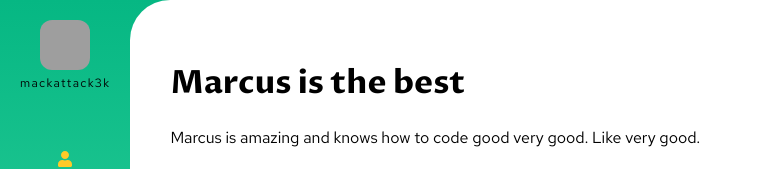
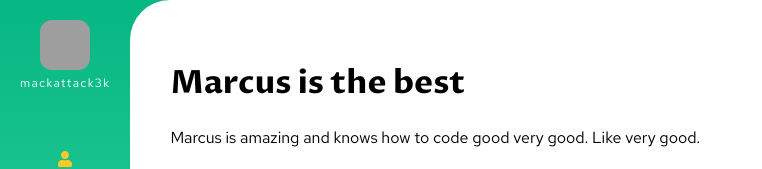
Before and after one commit to mackattack3k/me, a React (Create React App) app: page / in a window 1280 px wide. Shown: the top 169 px of the page, without its empty margins (0-762 px from the left). Built offline with nearby package versions, Linux system fonts and the light colour scheme; grey boxes are pictures that could not be loaded; what i18next-xhr-backend would draw is missing.

Commit message:
Inverted color for profile text

```diff
--- a/src/features/profile/components/ProfileBadge.jsx
+++ b/src/features/profile/components/ProfileBadge.jsx
@@ -21,7 +21,7 @@ const ProfileText = styled.div`
   margin: 5px 0;
   font-size: 12px;
   letter-spacing: 1.3px;
-  color: ${props => props.theme.primary.text};
+  color: ${props => props.theme.background};
   @media (max-width: 900px) {
     display: none;
   }
```
